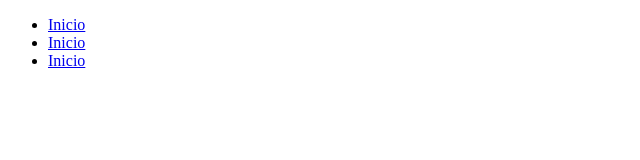
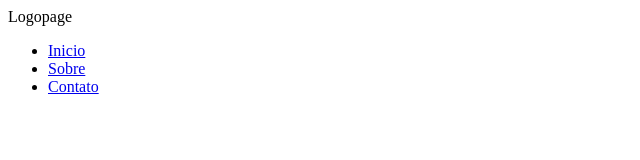
Before and after one commit to Heldrek/Projeto01, a plain HTML site: page index.html in a window 1280 px wide. Shown: the whole page, without its empty margins (0-640 px from the left). Drawn offline with Linux system fonts and the light colour scheme.

Commit message:
adicionando apenas a parte de conteudo que esqueci
Era para eu ter criado essa branch depois que concluisse a parte de contéudo.

```diff
--- a/index.html
+++ b/index.html
@@ -3,18 +3,18 @@
 <head>
     <meta charset="UTF-8">
     <meta name="viewport" content="width=device-width, initial-scale=1.0">
-    <title>Document</title>
+    <title>Projeto site 01</title>
 </head>
 <body>
 
     <header>
         <div class="container">
-            <div class="logo"></div><!--logo-->
+            <div class="logo">Logopage</div><!--logo-->
             <nav class="desktop">
                 <ul>
                     <li><a href="#">Inicio</a></li>
-                    <li><a href="#">Inicio</a></li>
-                    <li><a href="#">Inicio</a></li>
+                    <li><a href="#">Sobre</a></li>
+                    <li><a href="#">Contato</a></li>
                 </ul>
             </nav><!--desktop-->
         </div><!--container-->
```
